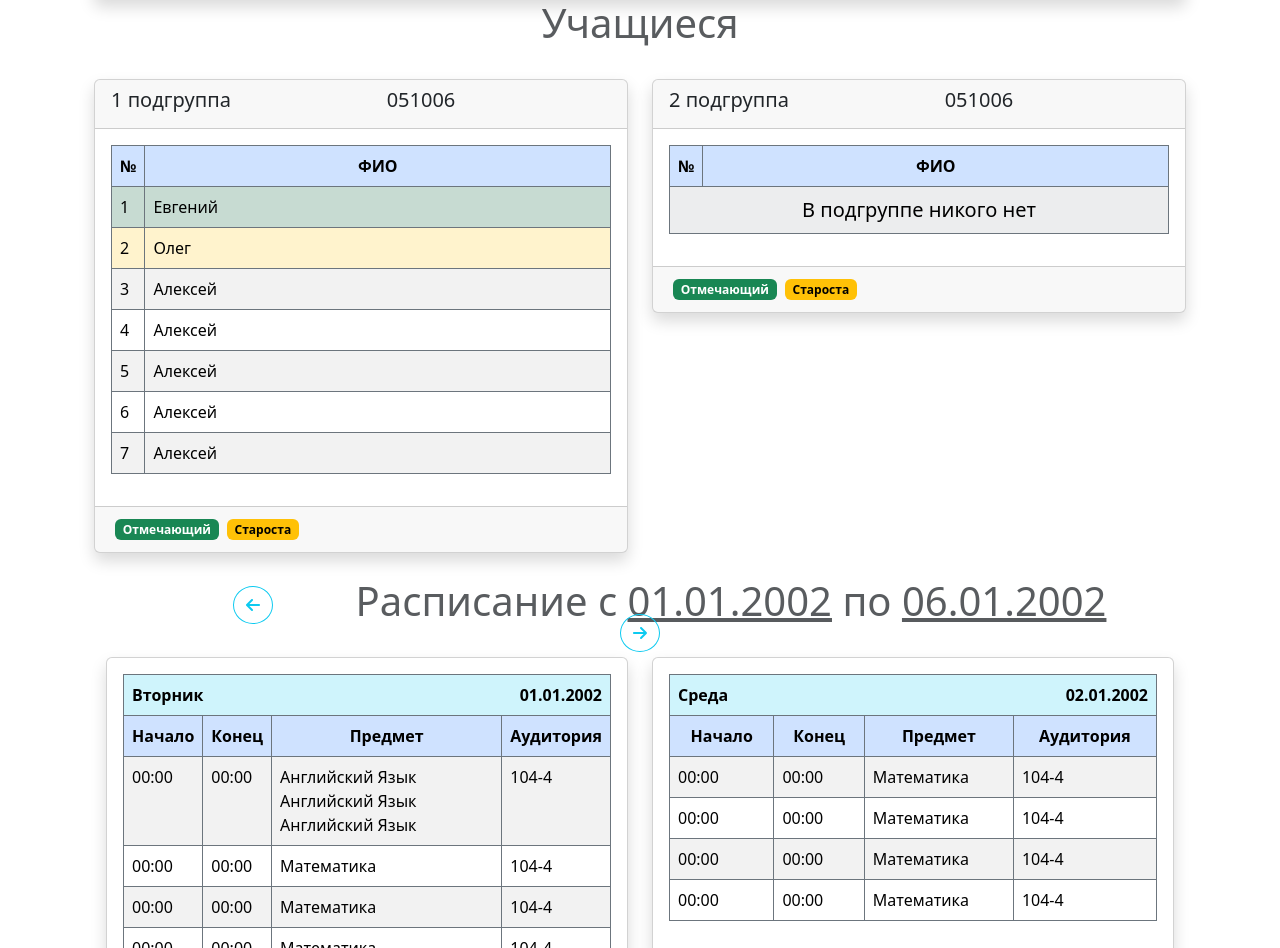
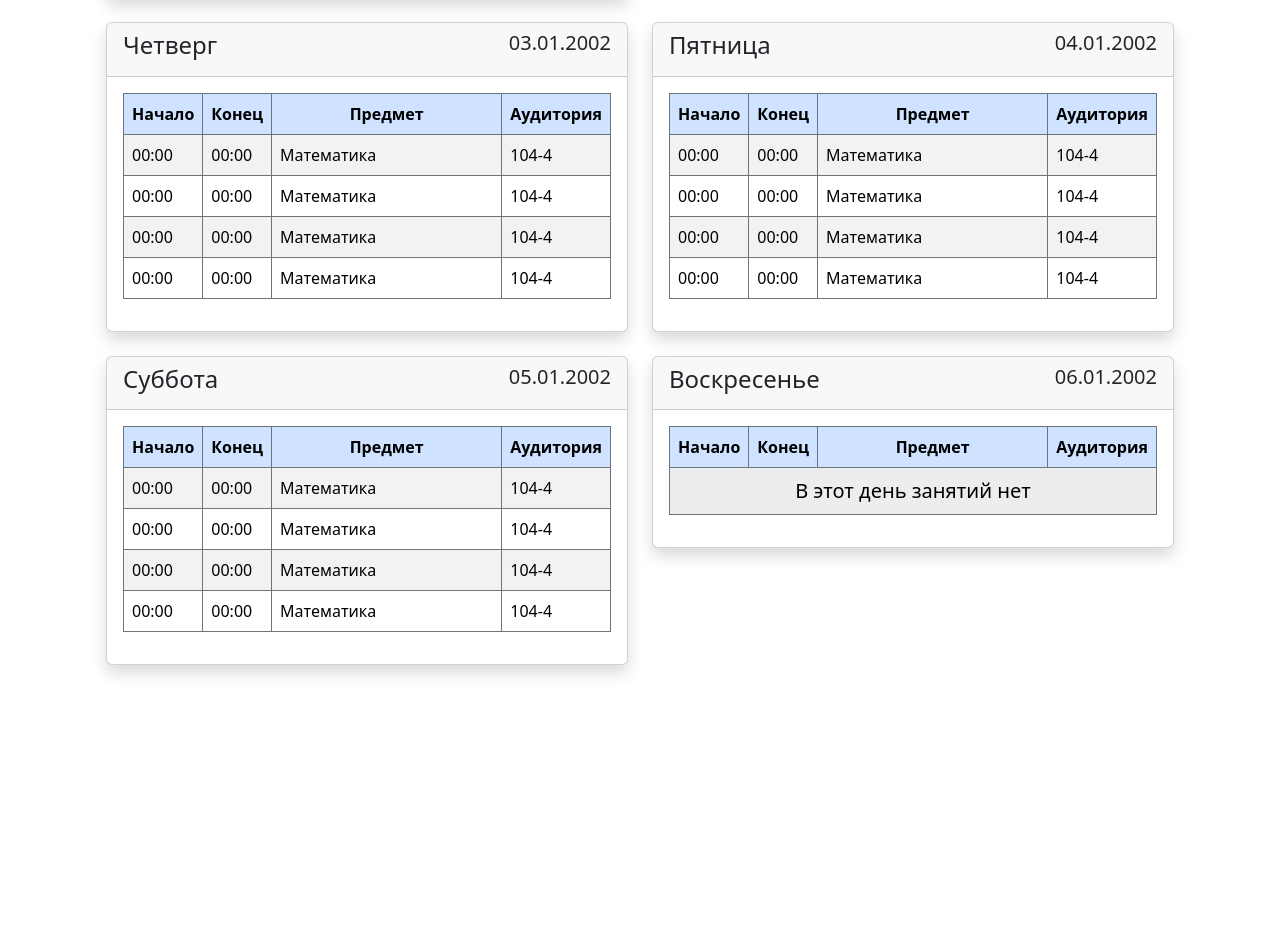
Before and after one commit to Dehydrohaloalkan/ClassMateClient, a React (Vite) app: page / in a window 1280 px wide. Shown: the part 464-1412 px from the top of the page. After the commit the page ends 1153 px from the top, so only its background shows below. Built offline with nearby package versions, Linux system fonts and the light colour scheme.

Commit message:
move schedule to new card

```diff
--- a/src/App.tsx
+++ b/src/App.tsx
@@ -1,17 +1,19 @@
 import CoursesPage from './components/Courses/CoursesPage';
 import SubGroupPage from './components/Group/SubGroupPage';
 import WholeGroupPage from './components/Group/WholeGroupPage';
-import SchedulePage from './components/Schedule/SchedulePage';
-import TableCard from './components/TableCard/TableCard';
+
+import SchedulePage from './components/SchedulePage/SchedulePage';
 
 function App() {
     return (
         <div className='container p-15'>
             {/* <TableCard /> */}
-            <WholeGroupPage />
-            <SubGroupPage />
             <SchedulePage />
-            <CoursesPage />
+
+            {/* <WholeGroupPage />
+            <SubGroupPage /> */}
+
+            {/* <CoursesPage /> */}
         </div>
     );
 }
--- a/src/components/Schedule/ScheduleTable/ScheduleTable.tsx
+++ /dev/null
@@ -1,41 +0,0 @@
-import { ScheduleType } from '../../../types/Schedule';
-import ScheduleTableDateHeader from './ScheduleTableDateHeader';
-import ScheduleTableEmptyRow from './ScheduleTableEmptyRow';
-import ScheduleTableHeader from './ScheduleTableHeader';
-import ScheduleTableItem from './ScheduleTableItem';
-
-type Props = {
-    item: ScheduleType;
-};
-
-export default function ScheduleTable({ item }: Props) {
-    const getWeekDay = (date: Date): string => {
-        let weekDay = date.toLocaleString('ru-RU', { weekday: 'long' });
-        return weekDay.charAt(0).toUpperCase() + weekDay.slice(1);
-    };
-
-    return (
-        <div className='card shadow'>
-            <div className='card-body'>
-                <table className='table table-bordered border-secondary table-striped'>
-                    <thead>
-                        <ScheduleTableDateHeader
-                            dayOfWeek={getWeekDay(item.date)}
-                            date={item.date}
-                        />
-                        <ScheduleTableHeader />
-                    </thead>
-                    <tbody>
-                        {item.subjects.length ? (
-                            item.subjects.map((item) => {
-                                return <ScheduleTableItem item={item} />;
-                            })
-                        ) : (
-                            <ScheduleTableEmptyRow />
-                        )}
-                    </tbody>
-                </table>
-            </div>
-        </div>
-    );
-}
--- a/src/components/Schedule/ScheduleTable/ScheduleTableDateHeader.tsx
+++ /dev/null
@@ -1,19 +0,0 @@
-type Props = {
-    dayOfWeek: string;
-    date: Date;
-};
-
-function ScheduleTableDateHeader({ dayOfWeek, date }: Props) {
-    return (
-        <tr className='table-info table-bordered border-secondary'>
-            <th colSpan={3} className='border border-secondary border-end-0'>
-                {dayOfWeek}
-            </th>
-            <th className='text-end border border-secondary border-start-0'>
-                {date.toLocaleDateString('ru-RU')}
-            </th>
-        </tr>
-    );
-}
-
-export default ScheduleTableDateHeader;
--- a/src/components/Schedule/ScheduleTable/ScheduleTableEmptyRow.tsx
+++ /dev/null
@@ -1,16 +0,0 @@
-type Props = {};
-
-function ScheduleTableEmptyRow({}: Props) {
-    return (
-        <tr>
-            <td
-                colSpan={4}
-                className='table-bordered border-secondary table-light text-center fs-5'
-            >
-                В этот день занятий нет
-            </td>
-        </tr>
-    );
-}
-
-export default ScheduleTableEmptyRow;
--- a/src/components/Schedule/ScheduleTable/ScheduleTableHeader.tsx
+++ /dev/null
@@ -1,14 +0,0 @@
-type Props = {};
-
-function ScheduleTableHeader({}: Props) {
-    return (
-        <tr className='table-primary table-bordered border-secondary'>
-            <th className='text-center'>Начало</th>
-            <th className='text-center'>Конец</th>
-            <th className='text-center'>Предмет</th>
-            <th className='text-center'>Аудитория</th>
-        </tr>
-    );
-}
-
-export default ScheduleTableHeader;
--- a/src/components/Schedule/ScheduleTable/ScheduleTableItem.tsx
+++ /dev/null
@@ -1,28 +0,0 @@
-import { SubjectType } from '../../../types/Schedule';
-
-type Props = {
-    item: SubjectType;
-};
-
-function ScheduleTableItem({ item }: Props) {
-    return (
-        <tr>
-            <td className='text-start'>
-                {item.startTime.toLocaleTimeString('ru-RU', {
-                    hour: '2-digit',
-                    minute: '2-digit',
-                })}
-            </td>
-            <td className='text-start'>
-                {item.endTime.toLocaleTimeString('ru-RU', {
-                    hour: '2-digit',
-                    minute: '2-digit',
-                })}
-            </td>
-            <td className='text-start'>{item.title}</td>
-            <td className='text-start'>{item.room}</td>
-        </tr>
-    );
-}
-
-export default ScheduleTableItem;
--- /dev/null
+++ b/src/components/SchedulePage/ScheduleCard.tsx
@@ -0,0 +1,62 @@
+import { ScheduleType, SubjectType } from '../../types/Schedule';
+import { TableHeaderItem } from '../../types/TableCard';
+import TableCard from '../TableCard/TableCard';
+
+type Props = {
+    item: ScheduleType;
+};
+
+const tableHeader: TableHeaderItem<SubjectType>[] = [
+    {
+        title: 'Начало',
+        key: (item) =>
+            item.startTime.toLocaleTimeString('ru-RU', {
+                hour: '2-digit',
+                minute: '2-digit',
+            }),
+        fit: true,
+    },
+    {
+        title: 'Конец',
+        key: (item) =>
+            item.endTime.toLocaleTimeString('ru-RU', {
+                hour: '2-digit',
+                minute: '2-digit',
+            }),
+        fit: true,
+    },
+    {
+        title: 'Предмет',
+        key: (item) => item.title,
+        fit: false,
+    },
+    {
+        title: 'Аудитория',
+        key: (item) => item.room,
+        fit: true,
+    },
+];
+
+const getWeekDay = (date: Date): string => {
+    let weekDay = date.toLocaleString('ru-RU', { weekday: 'long' });
+    return weekDay.charAt(0).toUpperCase() + weekDay.slice(1);
+};
+
+function ScheduleCard({ item }: Props) {
+    return (
+        <TableCard<SubjectType>
+            tableHeader={tableHeader}
+            tableItems={item.subjects}
+            emptyRowText='В этот день занятий нет'
+            header={
+                <>
+                    <h4>{getWeekDay(item.date)}</h4>
+                    <h5>{item.date.toLocaleDateString('ru-RU')}</h5>
+                </>
+            }
+            headerJustifyContent='justify-content-between'
+        />
+    );
+}
+
+export default ScheduleCard;
--- a/src/components/Schedule/SchedulePage.tsx
+++ b/src/components/SchedulePage/SchedulePage.tsx
@@ -1,6 +1,6 @@
 import { ScheduleType } from '../../types/Schedule';
-import ScheduleTable from './ScheduleTable/ScheduleTable';
 import ScheduleHeader from './ScheduleHeader';
+import ScheduleCard from './ScheduleCard';
 
 type Props = {};
 
@@ -165,26 +165,26 @@ function SchedulePage({}: Props) {
             />
             <div className='row'>
                 <div className='col g-4'>
-                    <ScheduleTable item={schedule[0]} />
+                    <ScheduleCard item={schedule[0]} />
                 </div>
                 <div className='col g-4'>
-                    <ScheduleTable item={schedule[1]} />
+                    <ScheduleCard item={schedule[1]} />
                 </div>
             </div>
             <div className='row '>
                 <div className='col g-4'>
-                    <ScheduleTable item={schedule[2]} />
+                    <ScheduleCard item={schedule[2]} />
                 </div>
                 <div className='col g-4'>
-                    <ScheduleTable item={schedule[3]} />
+                    <ScheduleCard item={schedule[3]} />
                 </div>
             </div>
             <div className='row '>
                 <div className='col g-4'>
-                    <ScheduleTable item={schedule[4]} />
+                    <ScheduleCard item={schedule[4]} />
                 </div>
                 <div className='col g-4'>
-                    <ScheduleTable item={schedule[5]} />
+                    <ScheduleCard item={schedule[5]} />
                 </div>
             </div>
         </div>
--- a/src/components/TableCard/TableCard.tsx
+++ b/src/components/TableCard/TableCard.tsx
@@ -9,13 +9,13 @@ import TableItem from './TableItem';
 import TableEmptyRow from './TableEmptyRow';
 
 type Props<T> = {
+    tableHeader: TableHeaderItem<T>[];
+    tableItems: T[];
+    emptyRowText: string;
     header?: ReactNode;
     headerJustifyContent?: JustifyContentType;
     footer?: ReactNode;
     footerJustifyContent?: JustifyContentType;
-    tableHeader: TableHeaderItem<T>[];
-    tableItems: T[];
-    emptyRowText: string;
     tableItemColor?: (item: T) => TableItemColor;
     addIndexes?: boolean;
 };
@@ -26,7 +26,8 @@ function TableCard<T>(props: Props<T>) {
             {props.header && (
                 <div
                     className={
-                        'card-header d-flex ' + props.headerJustifyContent || ''
+                        'card-header d-flex ' +
+                        (props.headerJustifyContent || '')
                     }
                 >
                     {props.header}
@@ -36,7 +37,10 @@ function TableCard<T>(props: Props<T>) {
             <div className='card-body'>
                 <table className='table table-bordered border-secondary table-striped table-hover'>
                     <thead>
-                        <TableHeader items={props.tableHeader} />
+                        <TableHeader
+                            items={props.tableHeader}
+                            addIndexes={props.addIndexes}
+                        />
                     </thead>
                     <tbody>
                         {props.tableItems.length ? (
@@ -46,7 +50,7 @@ function TableCard<T>(props: Props<T>) {
                                         item={item}
                                         index={index}
                                         parseInfo={props.tableHeader}
-                                        addIndexes
+                                        addIndexes={props.addIndexes}
                                     />
                                 );
                             })
@@ -66,7 +70,8 @@ function TableCard<T>(props: Props<T>) {
             {props.footer && (
                 <div
                     className={
-                        'card-footer d-flex ' + props.footerJustifyContent || ''
+                        'card-footer d-flex ' +
+                        (props.footerJustifyContent || '')
                     }
                 >
                     {props.footer}
--- a/src/components/TableCard/TableHeader.tsx
+++ b/src/components/TableCard/TableHeader.tsx
@@ -7,7 +7,7 @@ type Props<T> = {
 
 function TableHeader<T>({ items, addIndexes }: Props<T>) {
     const thClassName = (item: TableHeaderItem<T>) => {
-        return 'text-center' + item.fit ? ' fit' : '';
+        return 'text-center' + (item.fit ? ' fit' : '');
     };
     return (
         <tr className='table-primary table-bordered border-secondary'>
```
Also changed, not shown: src/components/SchedulePage/ScheduleHeader.tsx (renamed from src/components/Schedule/ScheduleHeader.tsx).
